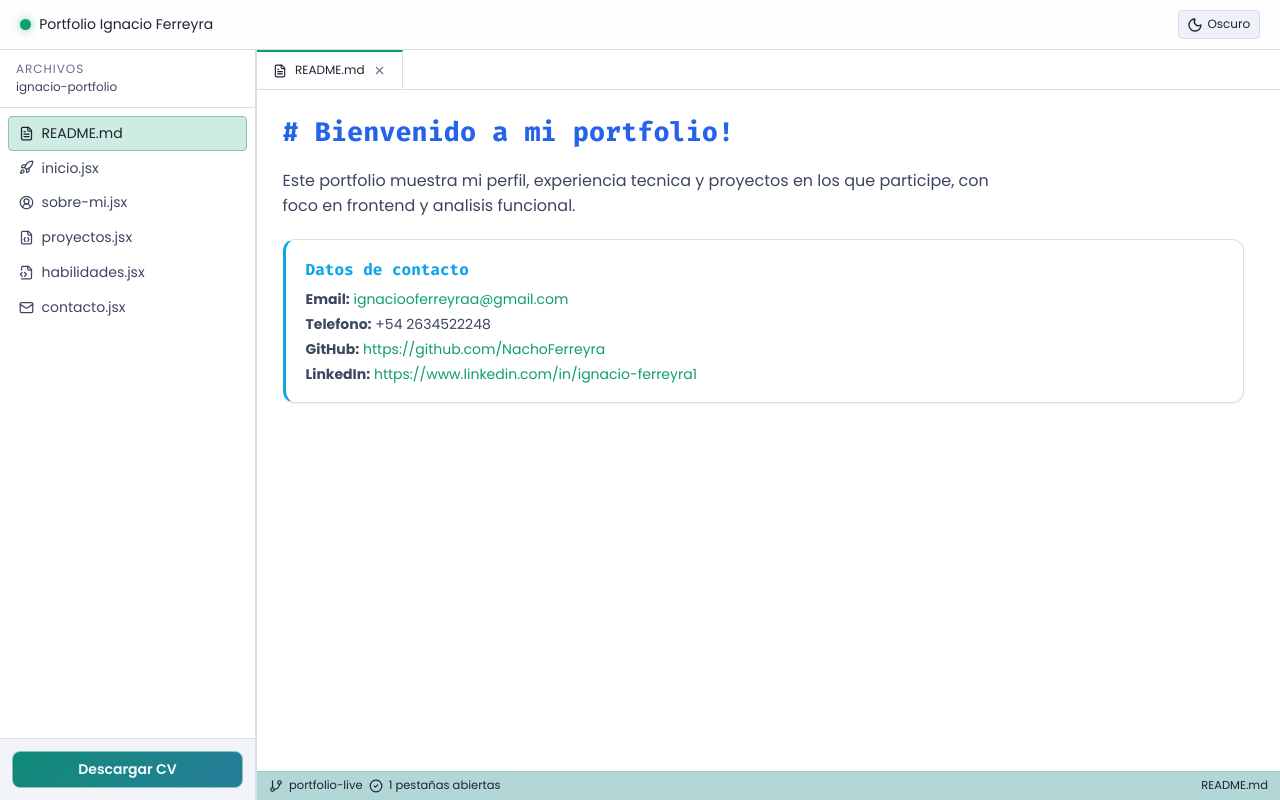
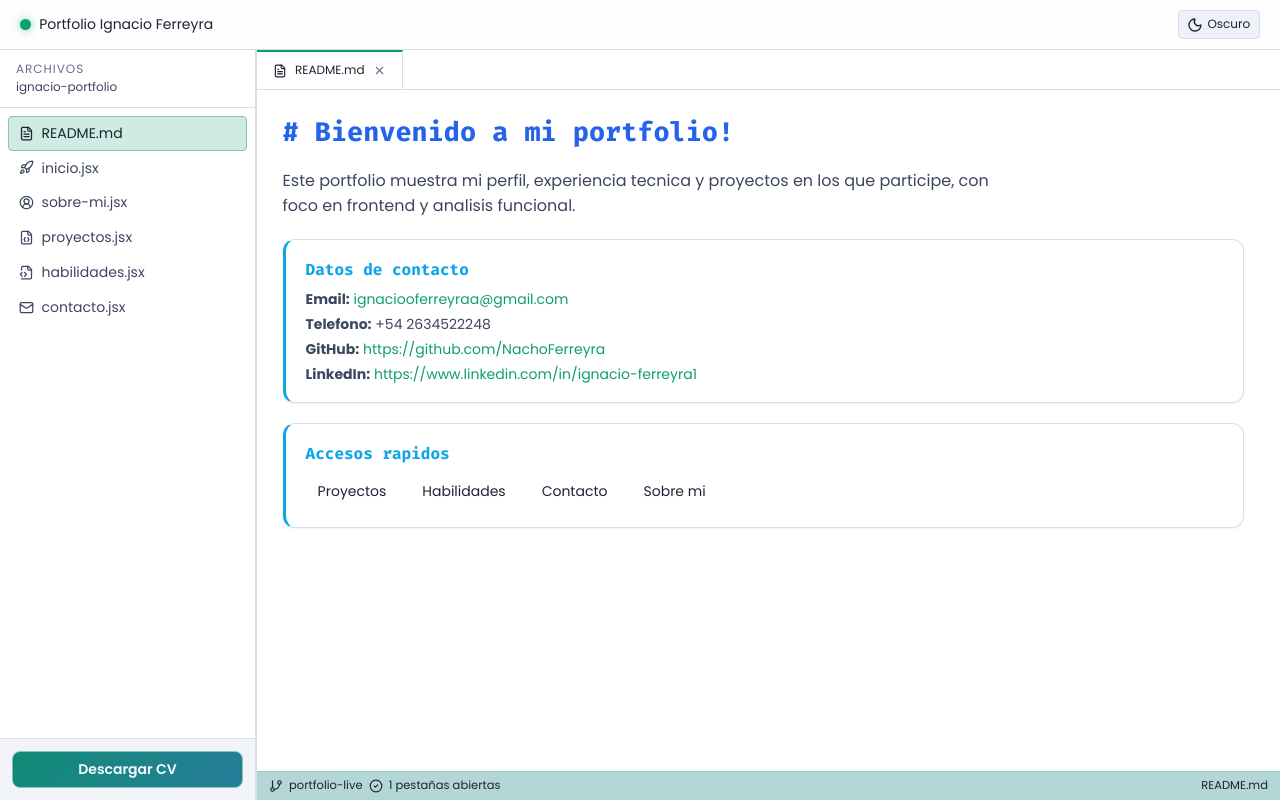
Before and after one commit to NachoFerreyra/Portfolio-Ignacio-Ferreyra, a React (Vite) app: page / in a window 1280 px wide. Built offline with nearby package versions, Linux system fonts and the light colour scheme.

Commit message:
feat: enhance App component tab management; add quick access buttons in Readme; update skills and projects data

```diff
--- a/src/App.jsx
+++ b/src/App.jsx
@@ -61,8 +61,15 @@ const App = () => {
     }
   };
 
-  const isActiveFileOpen = activeFile ? openTabs.includes(activeFile.id) : false;
-  const hasOpenTabs = openTabs.length > 0;
+  const effectiveOpenTabs =
+    activeFile && !openTabs.includes(activeFile.id)
+      ? [...openTabs, activeFile.id]
+      : openTabs;
+
+  const isActiveFileOpen = activeFile
+    ? effectiveOpenTabs.includes(activeFile.id)
+    : false;
+  const hasOpenTabs = effectiveOpenTabs.length > 0;
 
   return (
     <div className={`u-app-shell ${styles.shell}`}>
@@ -85,7 +92,7 @@ const App = () => {
         <section className={styles.editor}>
           <TabsBar
             files={explorerFiles}
-            openTabs={openTabs}
+            openTabs={effectiveOpenTabs}
             activeFileId={activeFile?.id}
             onSelectTab={handleSelectTab}
             onCloseTab={handleCloseTab}
@@ -93,7 +100,7 @@ const App = () => {
 
           <div className={styles.editorContent}>
             {hasOpenTabs && isActiveFileOpen ? (
-              <Outlet />
+              <Outlet context={{ openFile: handleOpenFile }} />
             ) : (
               <div className={styles.emptyState}>
                 <p>Selecciona alguna opcion del explorador para empezar.</p>
@@ -103,7 +110,7 @@ const App = () => {
 
           <StatusBar
             activeFile={isActiveFileOpen ? activeFile : null}
-            tabsCount={openTabs.length}
+            tabsCount={effectiveOpenTabs.length}
           />
         </section>
       </main>
--- a/src/components/Habilidades/Habilidades.jsx
+++ b/src/components/Habilidades/Habilidades.jsx
@@ -8,6 +8,7 @@ const Habilidades = () => {
     { title: "Metodologias", items: skills.methodologies },
     { title: "Frontend", items: skills.frontendCv || skills.frontend },
     { title: "Bases de datos", items: skills.databases },
+    { title: "Testing", items: skills.testing },
     { title: "Herramientas", items: skills.toolsCv },
     { title: "Analisis y diseño", items: skills.analysisAndDesign },
   ].filter((group) => Array.isArray(group.items) && group.items.length);
--- a/src/components/Readme/Readme.jsx
+++ b/src/components/Readme/Readme.jsx
@@ -1,7 +1,10 @@
 import { profile } from "@/data/profile";
+import { useOutletContext } from "react-router-dom";
 import styles from "./Readme.module.scss";
 
 const Readme = () => {
+  const { openFile } = useOutletContext();
+
   return (
     <section className={styles.readme}>
       <h1># Bienvenido a mi portfolio!</h1>
@@ -41,6 +44,24 @@ const Readme = () => {
           </li>
         </ul>
       </article>
+
+      <article className={styles.card}>
+        <h2>Accesos rapidos</h2>
+        <div className={styles.quickActions}>
+          <button type="button" onClick={() => openFile("proyectos")}>
+            Proyectos
+          </button>
+          <button type="button" onClick={() => openFile("habilidades")}>
+            Habilidades
+          </button>
+          <button type="button" onClick={() => openFile("contacto")}>
+            Contacto
+          </button>
+          <button type="button" onClick={() => openFile("sobre-mi")}>
+            Sobre mi
+          </button>
+        </div>
+      </article>
     </section>
   );
 };
--- a/src/components/Readme/Readme.module.scss
+++ b/src/components/Readme/Readme.module.scss
@@ -52,3 +52,25 @@
   padding-left: variables.$space-m;
   color: var(--text-primary);
 }
+
+.quickActions {
+  display: flex;
+  flex-wrap: wrap;
+  gap: variables.$space-s;
+
+  button {
+    border: 1px solid var(--border);
+    background: var(--surface-elevated);
+    color: var(--text-primary);
+    padding: 0.45rem 0.75rem;
+    border-radius: 6px;
+    font-size: variables.$font-size-sm;
+    cursor: pointer;
+    font-family: inherit;
+
+    &:hover {
+      border-color: var(--accent);
+      color: var(--accent);
+    }
+  }
+}
--- a/src/data/projects.js
+++ b/src/data/projects.js
@@ -49,6 +49,9 @@ export const projects = [
       "Sonner",
       "BEM",
       "Figma",
+      "Jest + Testing Library",
+      "Cypress",
+      "Cloudflare Wrangler",
     ],
     highlights: [
       "Analisis y relevamiento de requerimientos funcionales para definir la logica de negocio.",
@@ -58,6 +61,8 @@ export const projects = [
       "Flujo de seleccion de servicios por categoria, jornada y tratamiento.",
       "Shopping cart con cupones, sugerencias de combo y logica de promociones.",
       "Autenticacion y perfil de usuario con historial de turnos.",
+      "Testing automatizado con Jest/Testing Library y cobertura E2E con Cypress.",
+      "Pipeline de build/deploy con entornos staging/produccion en Cloudflare Wrangler.",
     ],
     media: [
       "/esteticacgweb/ecgweb1.png",
@@ -128,13 +133,17 @@ export const projects = [
       "React Router",
       "Sass Modules",
       "rc-slider",
-      "JSON data layer",
+      "Supabase",
+      "Supabase Auth",
+      "Supabase Storage",
     ],
     highlights: [
       "Catalogo por categorias: casas, apartamentos, bodegas y fincas.",
       "Filtro compuesto con sliders y orden por precio/area.",
       "Modal de propiedad con galeria, datos clave y CTA comercial.",
-      "Arquitectura limpia con pages, components y estilos compartidos.",
+      "Panel admin protegido con autenticacion y rutas privadas.",
+      "CRUD de categorias y propiedades conectado a Supabase.",
+      "Subida y gestion de imagenes en Supabase Storage.",
     ],
     media: ["/mys/mys1.png", "/mys/mys2.png", "/mys/mys3.png"],
     links: {
--- a/src/data/skills.js
+++ b/src/data/skills.js
@@ -1,13 +1,30 @@
 export const skills = {
   languages: ["JavaScript", "Java", "Python", "C"],
 
-  methodologies: ["Metodologias Agiles (Scrum)"],
+  methodologies: ["Metodologias Agiles (Scrum)", "Kanban"],
 
-  frontendCv: ["React", "Vite", "HTML5", "CSS3", "Sass (BEM)", "Material UI"],
+  frontendCv: [
+    "React",
+    "Vite",
+    "React Router",
+    "Redux Toolkit",
+    "HTML5",
+    "CSS3",
+    "Sass (BEM/CSS Modules)",
+    "Material UI",
+    "Framer Motion",
+  ],
 
-  databases: ["MySQL", "MongoDB"],
+  databases: ["MySQL", "MongoDB", "Supabase (PostgreSQL)"],
 
-  toolsCv: ["Git", "GitHub", "Postman"],
+  toolsCv: [
+    "Git",
+    "GitHub",
+    "Postman",
+    "GitBook (nivel inicial)",
+    "Jira (nivel inicial)",
+    "Cloudflare Wrangler",
+  ],
 
   frontend: [
     "React",
@@ -24,5 +41,13 @@ export const skills = {
     "UML (Casos de Uso, Clases, Secuencia, Flujo)",
     "Modelado de Base de Datos (ER, Relacional)",
     "Figma",
+    "Documentacion funcional y tecnica",
+  ],
+
+  testing: [
+    "Jest",
+    "Testing Library (React)",
+    "Cypress (E2E)",
+    "Pruebas funcionales/manuales",
   ],
 };
```
